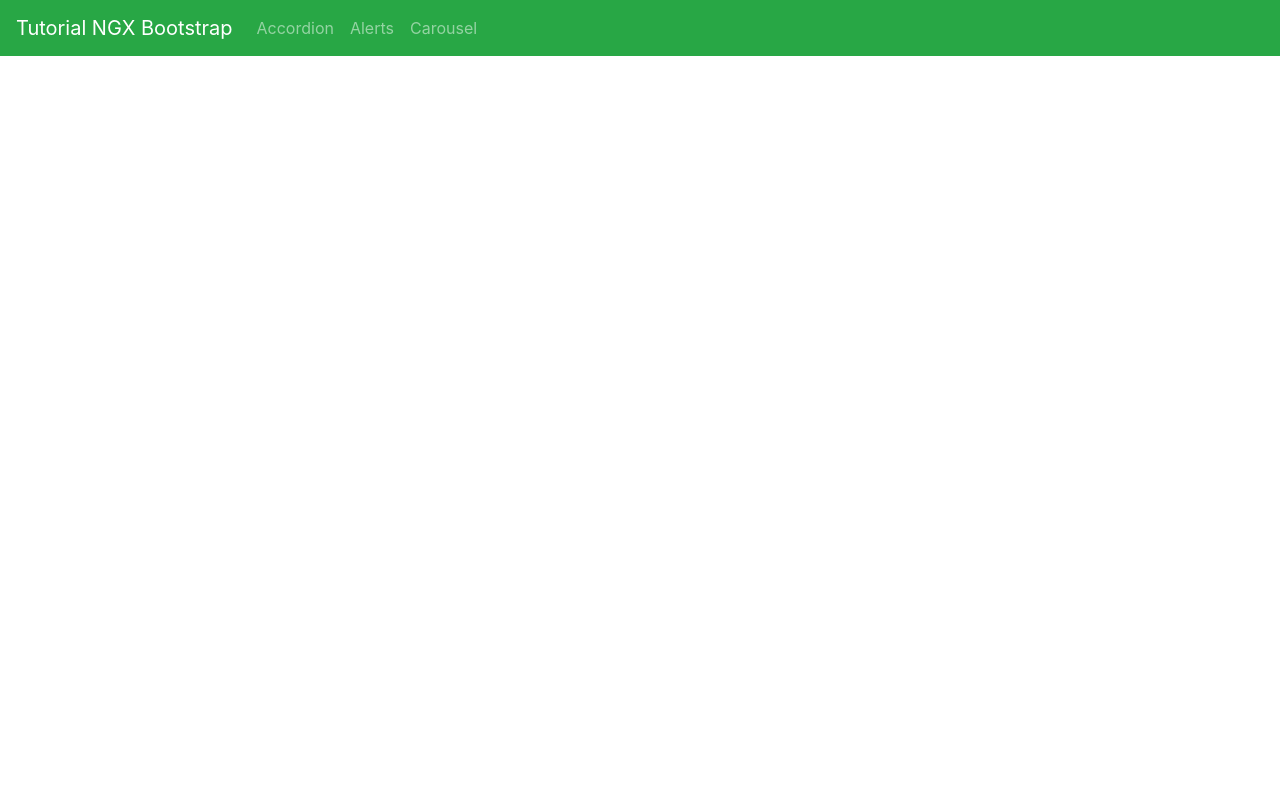
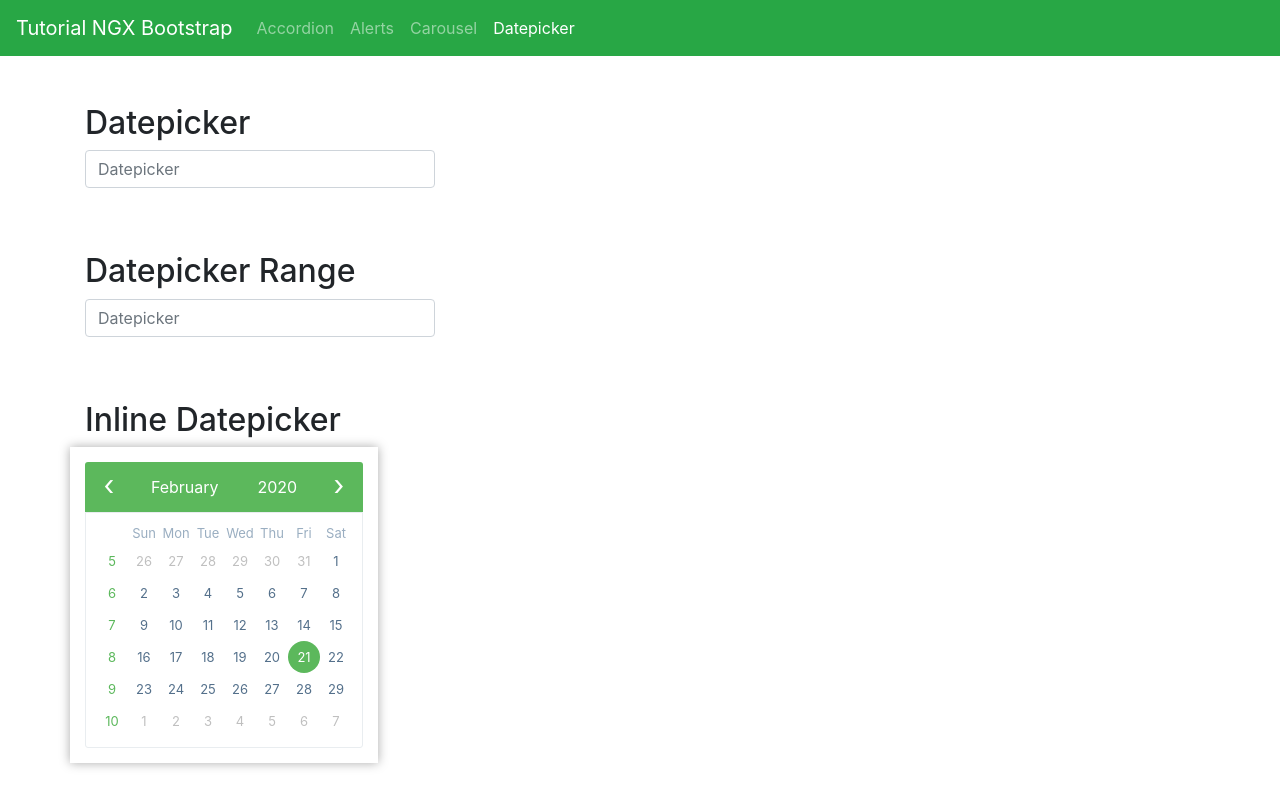
Before and after one commit to williamdsw/tuts-ng-ngx-bootstrap, an Angular app: page /datepicker in a window 1280 px wide. Before the commit this address led to /. Shown: the top 800 px of the page. Built offline with nearby package versions, Linux system fonts and the light colour scheme.

Commit message:
Datepicker

```diff
--- a/src/app/app-routing.module.ts
+++ b/src/app/app-routing.module.ts
@@ -14,6 +14,10 @@ const ROUTES: Routes = [
     path: 'carousel',
     loadChildren: () => import('./carousel/carousel.module').then(mod => mod.CarouselModule)
   },
+  {
+    path: 'datepicker',
+    loadChildren: () => import('./datepicker/datepicker.module').then(mod => mod.DatepickerModule)
+  },
   { path: '', pathMatch: 'full', redirectTo: 'accordion' }
 ];
 
--- a/src/app/app.component.html
+++ b/src/app/app.component.html
@@ -19,6 +19,11 @@
             <li class="nav-item">
                 <a class="nav-link" [routerLink]="['carousel']" routerLinkActive="active"> Carousel </a>
             </li>
+
+            <!-- datepicker -->
+            <li class="nav-item">
+                <a class="nav-link" [routerLink]="['datepicker']" routerLinkActive="active"> Datepicker </a>
+            </li>
         </ul>
     </div>
 </nav>
--- /dev/null
+++ b/src/app/datepicker/datepicker-routing.module.ts
@@ -0,0 +1,14 @@
+import { NgModule } from '@angular/core';
+import { Routes, RouterModule } from '@angular/router';
+
+import { DatepickerComponent } from './datepicker.component';
+
+const ROUTES: Routes = [
+  { path: '', component: DatepickerComponent }
+];
+
+@NgModule({
+  imports: [RouterModule.forChild(ROUTES)],
+  exports: [RouterModule]
+})
+export class DatepickerRoutingModule { }
--- /dev/null
+++ b/src/app/datepicker/datepicker.component.html
@@ -0,0 +1,153 @@
+
+<!-- basic datepicker -->
+<div class="mt-5 mb-5">
+    <h2> Datepicker </h2>
+    <div class="row">
+        <div class="col-xs-12 col-12 col-md-4 form-group">
+            <input type="text" class="form-control" placeholder="Datepicker" bsDatepicker>
+        </div>
+    </div>
+</div>
+
+<!-- basic datepicker range -->
+<div class="mt-5 mb-5">
+    <h2> Datepicker Range </h2>
+    <div class="row">
+        <div class="col-xs-12 col-12 col-md-4 form-group">
+            <input type="text" class="form-control" placeholder="Datepicker" bsDaterangepicker>
+        </div>
+    </div>
+</div>
+
+<!-- inline datepicker -->
+<div class="mt-5 mb-5">
+    <h2> Inline Datepicker </h2>
+    <div class="row">
+        <div class="pr-3 pb-3">
+            <bs-datepicker-inline [bsValue]="bsInlineValue" ></bs-datepicker-inline>
+        </div>
+    </div>
+</div>
+
+<!-- inline datepicker range -->
+<div class="mt-5 mb-5">
+    <h2> Inline Datepicker Range </h2>
+    <div class="row">
+        <div class="pr-3 pb-3">
+            <bs-daterangepicker-inline [bsValue]="bsInlineRangeValue"></bs-daterangepicker-inline>
+        </div>
+    </div>
+</div>
+
+<!-- animated datepicker -->
+<div class="mt-5 mb-5">
+    <h2> Animated Datepicker </h2>
+    <div class="row">
+        <div class="col-xs-12 col-12 col-md-4 form-group">
+            <input type="text" class="form-control" placeholder="Datepicker" bsDatepicker [bsConfig]="bsConfigFirst">
+        </div>
+    </div>
+</div>
+
+<!-- adaptive position datepicker -->
+<div class="mt-5 mb-5">
+    <h2> Adaptive Position Datepicker </h2>
+    <div class="row">
+        <div class="col-xs-12 col-12 col-md-4 form-group">
+            <input type="text" class="form-control" placeholder="Datepicker" bsDatepicker [bsConfig]="bsConfigSecond">
+        </div>
+    </div>
+</div>
+
+<!-- initial state -->
+<div class="mt-5 mb-5">
+    <h2> Initial State Datepickers </h2>
+    <div class="row">
+        <div class="col-xs-12 col-12 col-md-4 form-group">
+            <input type="text" class="form-control" placeholder="Datepicker" bsDatepicker [bsValue]="bsInlineValue">
+        </div>
+        <div class="col-xs-12 col-12 col-md-4 form-group">
+            <input type="text" class="form-control" placeholder="Datepicker" bsDaterangepicker [(ngModel)]="bsInlineRangeValue">
+        </div>
+    </div>
+</div>
+
+<!-- custom date formats -->
+<div class="mt-5 mb-5">
+    <h2> Custom Date Formats </h2>
+    <div class="row">
+        <div class="col-xs-12 col-12 col-md-4 form-group">
+            <input type="text" class="form-control" placeholder="Datepicker" bsDatepicker [bsConfig]="bsConfigThird">
+        </div>
+        <div class="col-xs-12 col-12 col-md-4 form-group">
+            <input type="text" class="form-control" placeholder="Datepicker" bsDatepicker [bsConfig]="bsConfigFourth">
+        </div>
+        <div class="col-xs-12 col-12 col-md-4 form-group">
+            <input type="text" class="form-control" placeholder="Datepicker" bsDatepicker [bsConfig]="bsConfigFifth">
+        </div>
+    </div>
+</div>
+
+<!-- themes -->
+<div class="mt-5 mb-5">
+    <h2> Themes </h2>
+    <div class="row">
+        <div class="col-xs-12 col-12 col-md-4 form-group">
+            <select class="custom-select form-control" [(ngModel)]="colorTheme" (ngModelChange)="applyTheme (myDatepicker);">
+                <option *ngFor="let theme of themes;" [value]="theme"> {{ theme.replace ('theme-', '') }} </option>
+            </select>
+        </div>
+    </div>
+    <div class="row">
+        <div class="col-xs-12 col-12 col-md-4 form-group">
+            <input #myDatepicker="bsDatepicker" type="text" class="form-control" placeholder="Datepicker" bsDatepicker [bsConfig]="bsConfigCustom">
+        </div>
+    </div>
+</div>
+
+<!-- locales -->
+<div class="mt-5 mb-5">
+    <h2> Locales </h2>
+    <div class="row">
+        <div class="col-xs-12 col-12 col-md-4 form-group">
+            <select class="custom-select form-control" [(ngModel)]="currentLocale" (ngModelChange)="applyLocale (datepickerLocale);">
+                <option *ngFor="let locale of locales;" [value]="locale"> {{ locale }} </option>
+            </select>
+        </div>
+    </div>
+    <div class="row">
+        <div class="col-xs-12 col-12 col-md-4 form-group">
+            <input #datepickerLocale="bsDatepicker" type="text" class="form-control" placeholder="Datepicker" bsDatepicker>
+        </div>
+    </div>
+</div>
+
+<!-- min-max -->
+<div class="mt-5 mb-5">
+    <h2> Min-Max Dates </h2>
+    <div class="row">
+        <div class="col-xs-12 col-12 col-md-4 form-group">
+            <input type="text" class="form-control" placeholder="Datepicker" bsDatepicker [minDate]="minDate" [maxDate]="otherMaxDate">
+        </div>
+    </div>
+</div>
+
+<!-- days-disabled -->
+<div class="mt-5 mb-5">
+    <h2> Days disabled </h2>
+    <div class="row">
+        <div class="col-xs-12 col-12 col-md-4 form-group">
+            <input type="text" class="form-control" placeholder="Datepicker" bsDatepicker [daysDisabled]="daysDisabled">
+        </div>
+    </div>
+</div>
+
+<!-- dates-disabled -->
+<div class="mt-5 mb-5">
+    <h2> Dates disabled </h2>
+    <div class="row">
+        <div class="col-xs-12 col-12 col-md-4 form-group">
+            <input type="text" class="form-control" placeholder="Datepicker" bsDatepicker [datesDisabled]="datesDisabled">
+        </div>
+    </div>
+</div>
--- /dev/null
+++ b/src/app/datepicker/datepicker.component.ts
@@ -0,0 +1,76 @@
+import { Component, OnInit } from '@angular/core';
+import { BsDatepickerConfig, BsLocaleService } from 'ngx-bootstrap/datepicker';
+import { listLocales } from 'ngx-bootstrap/chronos';
+
+@Component({
+  selector: 'app-datepicker',
+  templateUrl: './datepicker.component.html',
+  styleUrls: ['./datepicker.component.css']
+})
+export class DatepickerComponent implements OnInit {
+
+  // FIELDS
+
+  public bsInlineValue = new Date();
+  public bsInlineRangeValue: Date[] = [];
+  private maxDate = new Date();
+
+  public bsConfigFirst = { isAnimated: true };
+  public bsConfigSecond = { adaptivePosition: true };
+  public bsConfigThird = { dateInputFormat: 'YYYY-MM-DD' };
+  public bsConfigFourth = { dateInputFormat: 'MM/DD/YYYY' };
+  public bsConfigFifth = { dateInputFormat: 'MMMM Do YYYY, h:mm:ss a' };
+
+  public themes: string[] = [
+    'theme-default', 'theme-green', 'theme-blue', 'theme-dark-blue', 'theme-red', 'theme-orange'
+  ];
+  public colorTheme: string = 'theme-green';
+  public bsConfigCustom: Partial<BsDatepickerConfig>;
+
+  public currentLocale: string = 'en';
+  public locales = listLocales ();
+
+  public minDate: Date = new Date();
+  public otherMaxDate: Date = new Date();
+
+  public daysDisabled: number[] = [
+    0, //SUNDAY
+    6, //SATURDAY
+  ];
+
+  public datesDisabled: Date[] = [
+    new Date ('2020-02-01'),
+    new Date ('2020-03-02'),
+    new Date ('2020-04-03'),
+  ];
+
+  // CONSTRUCTOR
+
+  constructor(private localeService: BsLocaleService) {
+    this.maxDate.setDate (this.maxDate.getDate () + 7);
+    this.bsInlineRangeValue = [this.bsInlineValue, this.maxDate];
+
+    this.minDate.setDate (this.minDate.getDate () - 1);
+    this.otherMaxDate.setDate (this.otherMaxDate.getDate () + 7);
+  }
+
+  // LIFE CYCLE HOOKS
+
+  ngOnInit(): void {
+  }
+
+  // HELPER FUNCTIONS
+
+  applyTheme(datepicker: any) : void {
+    this.bsConfigCustom = Object.assign ({}, { containerClass: this.colorTheme });
+    setTimeout(() => {
+      datepicker.show ();
+    });
+  }
+
+  applyLocale(datepicker: any) {
+    this.localeService.use (this.currentLocale);
+    datepicker.hide ();
+    datepicker.show ();
+  }
+}
--- /dev/null
+++ b/src/app/datepicker/datepicker.module.ts
@@ -0,0 +1,23 @@
+import { NgModule } from '@angular/core';
+import { CommonModule } from '@angular/common';
+import { FormsModule } from '@angular/forms';
+import { defineLocale } from 'ngx-bootstrap/chronos';
+import { ptBrLocale } from 'ngx-bootstrap/locale';
+
+import { DatepickerRoutingModule } from './datepicker-routing.module';
+import { SharedModule } from '../shared/shared.module';
+
+import { DatepickerComponent } from './datepicker.component';
+
+defineLocale ('pt-br', ptBrLocale);
+
+@NgModule({
+  declarations: [DatepickerComponent],
+  imports: [
+    CommonModule,
+    FormsModule,
+    DatepickerRoutingModule,
+    SharedModule
+  ]
+})
+export class DatepickerModule { }
--- a/src/app/shared/shared.module.ts
+++ b/src/app/shared/shared.module.ts
@@ -3,17 +3,20 @@ import { NgModule } from '@angular/core';
 import { AccordionModule } from 'ngx-bootstrap/accordion';
 import { AlertModule } from 'ngx-bootstrap/alert';
 import { CarouselModule } from 'ngx-bootstrap/carousel';
+import { BsDatepickerModule } from 'ngx-bootstrap/datepicker';
 
 const BOOTSTRAP_COMPONENTS_ROOT = [
   AccordionModule.forRoot (),
   AlertModule.forRoot (),
   CarouselModule.forRoot(),
+  BsDatepickerModule.forRoot()
 ];
 
 const BOOTSTRAP_COMPONENTS = [
   AccordionModule,
   AlertModule,
-  CarouselModule
+  CarouselModule,
+  BsDatepickerModule
 ];
 
 @NgModule({
--- a/src/styles.css
+++ b/src/styles.css
@@ -1,5 +1,6 @@
 /* You can add global styles to this file, and also import other style files */
 @import '~bootstrap/dist/css/bootstrap.min.css';
+@import '~ngx-bootstrap/datepicker/bs-datepicker.css';
 
 .alert-custom-color {
     background-color: cornflowerblue;
```
Also changed, not shown: src/app/datepicker/datepicker.component.css (added), 1 other file (tests, documents, lock files or other folders).
